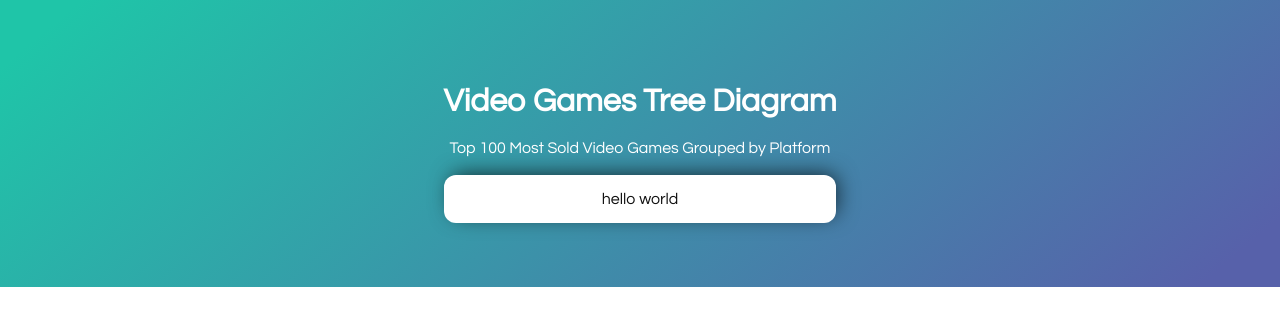
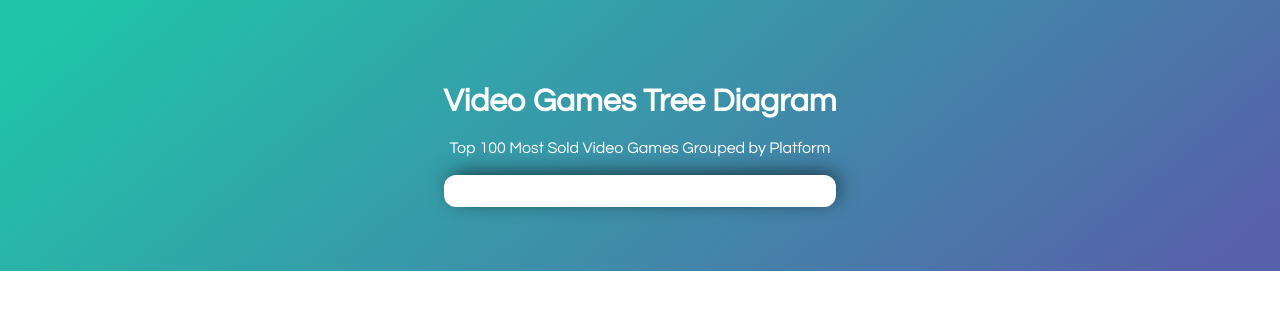
Before and after one commit to mdgabx/video-games-tree-diagram, a React (Create React App) app: page / in a window 1280 px wide. Shown: the top 326 px of the page. Built offline with nearby package versions, Linux system fonts and the light colour scheme.

Commit message:
modify the structure

```diff
--- a/src/Components/Chart.jsx
+++ /dev/null
@@ -1,11 +0,0 @@
-import * as d3 from 'd3';
-
-const Chart = () => {
-    return (
-        <div className="chart-con">
-                hello world
-        </div>
-     );
-}
-
-export default Chart;
--- a/src/Components/Tree.jsx
+++ b/src/Components/Tree.jsx
@@ -1,11 +1,12 @@
-import Chart from "./Chart";
+import * as d3 from 'd3';
 
 const Tree = () => {
     return (
         <div className="container">
             <h1 id="title">Video Games Tree Diagram</h1>
             <p id="description">Top 100 Most Sold Video Games Grouped by Platform</p>
-            <Chart />
+            <div className="chart-con">
+            </div>
         </div>
      );
 }
```
